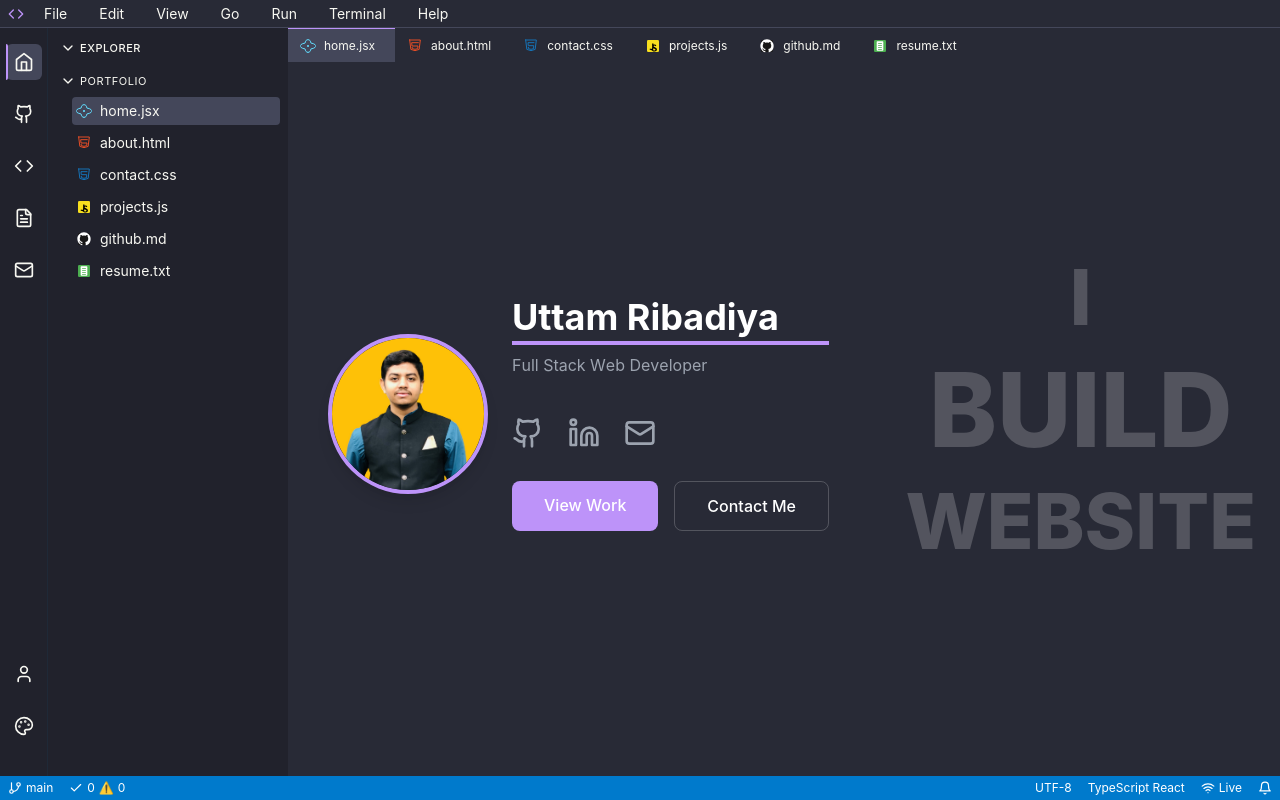
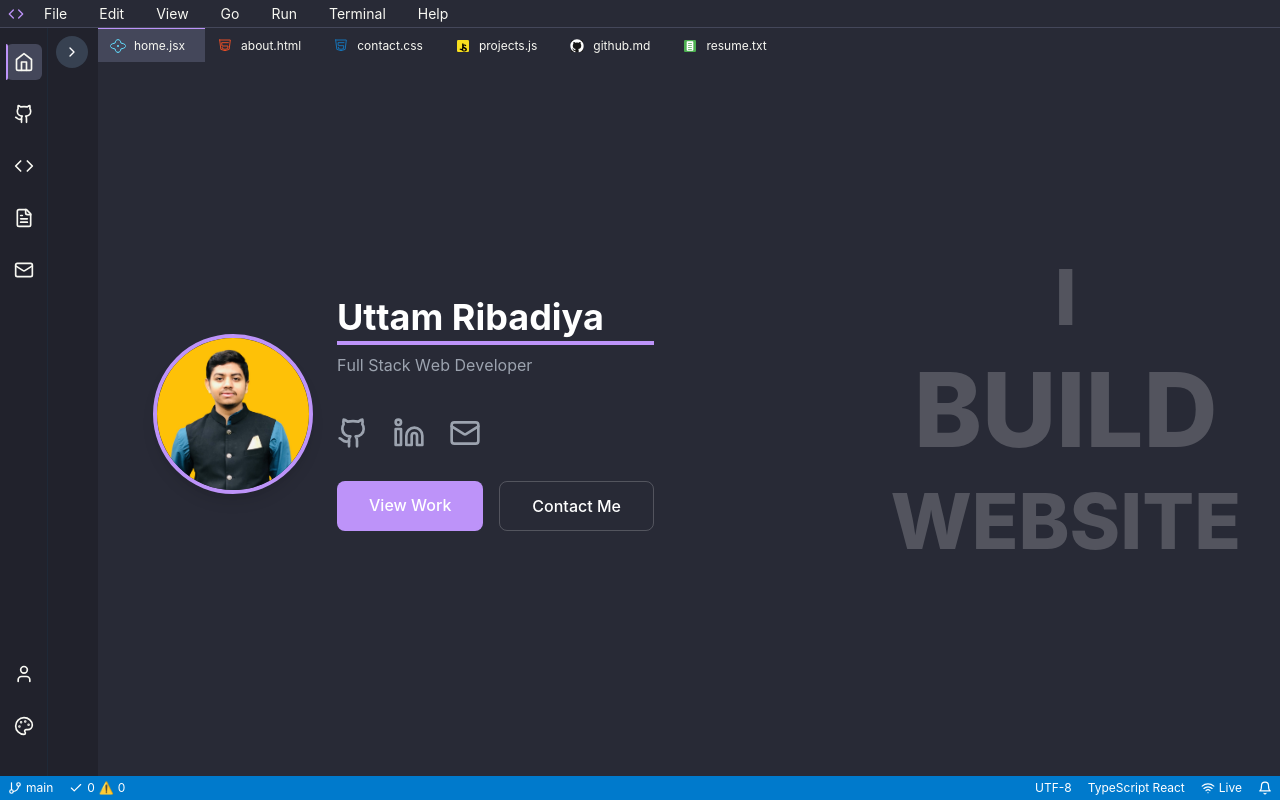
Before and after one commit to uttamribadiya16/my-portfolio-in-react, a React (Vite) app: page /home in a window 1280 px wide. Built offline with nearby package versions, Linux system fonts and the light colour scheme.

Commit message:
Updated nav links

```diff
--- a/src/components/layout/FileExplorer.jsx
+++ b/src/components/layout/FileExplorer.jsx
@@ -1,5 +1,5 @@
 import React, { useState } from 'react';
-import { ChevronDown, ChevronRight, FileText, Github } from 'lucide-react';
+import { ChevronDown, ChevronRight, ChevronLeft, FileText, Github } from 'lucide-react';
 import { useLocation, Link } from 'react-router-dom';
 import { useTheme } from '../../contexts/ThemeContext';
 
@@ -57,6 +57,7 @@ export function FileExplorer() {
   const [isExpanded, setIsExpanded] = useState(true);
   const [isPortfolioExpanded, setIsPortfolioExpanded] = useState(true);
   const { currentTheme } = useTheme();
+  const [isExplorerOpen, setIsExplorerOpen] = useState(false);
 
   const files = [
     { name: 'home.jsx', path: '/home', icon: FileReactIcon },
@@ -68,11 +69,27 @@ export function FileExplorer() {
   ];
 
   return (
+
     <div
       className="w-60 overflow-y-auto"
-      style={{ backgroundColor: currentTheme.colors.sidebarBackground }}
+      style={{
+        backgroundColor: currentTheme.colors.sidebarBackground,
+        width: !isExplorerOpen ? '50px' : ''
+       }}
     >
-      <div className="p-2" style={{ color: currentTheme.colors.sidebarForeground }}>
+
+      { !isExplorerOpen && <button
+            onClick={() => setIsExplorerOpen(!isExplorerOpen)}
+            className="ml-2 mt-2 w-8 h-8 flex items-center justify-center rounded-full bg-gray-700 text-white hover:bg-gray-600 transition-colors"
+          >
+            {isExplorerOpen ? (
+              <ChevronLeft className="h-4 w-4" />
+            ) : (
+              <ChevronRight className="h-4 w-4" />
+            )}
+          </button>
+      }
+      {isExplorerOpen && <div className="p-2" style={{ color: currentTheme.colors.sidebarForeground }}>
         <div
           className="flex items-center justify-between p-1 rounded cursor-pointer select-none"
           style={{
@@ -88,6 +105,16 @@ export function FileExplorer() {
             )}
             <span className="text-[11px] uppercase tracking-wider font-medium">Explorer</span>
           </div>
+          <button
+            onClick={() => setIsExplorerOpen(!isExplorerOpen)}
+            className="ml-auto w-8 h-8 flex items-center justify-center rounded-full bg-gray-700 text-white hover:bg-gray-600 transition-colors"
+          >
+            {isExplorerOpen ? (
+              <ChevronLeft className="h-4 w-4" />
+            ) : (
+              <ChevronRight className="h-4 w-4" />
+            )}
+          </button>
         </div>
         {isExpanded && (
           <div className="mt-2">
@@ -127,7 +154,7 @@ export function FileExplorer() {
             </div>
           </div>
         )}
-      </div>
+      </div>}
     </div>
   );
 }
--- a/src/components/layout/NavLink.jsx
+++ b/src/components/layout/NavLink.jsx
@@ -18,14 +18,17 @@ export function NavLink({ icon, to, tooltip }) {
     >
       <div className="flex items-center justify-center">{icon}</div>
       <div
-        className="absolute left-14 top-1/2 -translate-y-1/2 px-2 py-1 text-xs rounded opacity-0 group-hover:opacity-100 transition-opacity whitespace-nowrap z-50 shadow-lg"
+        className="absolute left-10 top-1/4 -translate-y-1/2 px-2 py-1 text-xs rounded opacity-0 group-hover:opacity-100 transition-opacity whitespace-nowrap z-50 shadow-lg"
         style={{
           backgroundColor: currentTheme.colors.tabActiveBackground,
-          color: currentTheme.colors.foreground
+          color: currentTheme.colors.foreground,
+          pointerEvents: "none",
+          transform: "translateX(0)"
         }}
       >
         {tooltip}
       </div>
+
       {isActive && (
         <div
           className="absolute left-0 top-0 w-0.5 h-full rounded-r"
```
